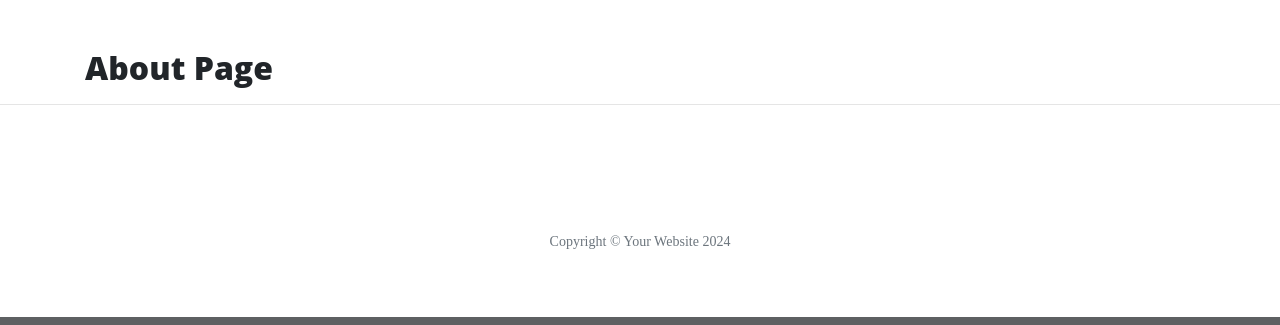
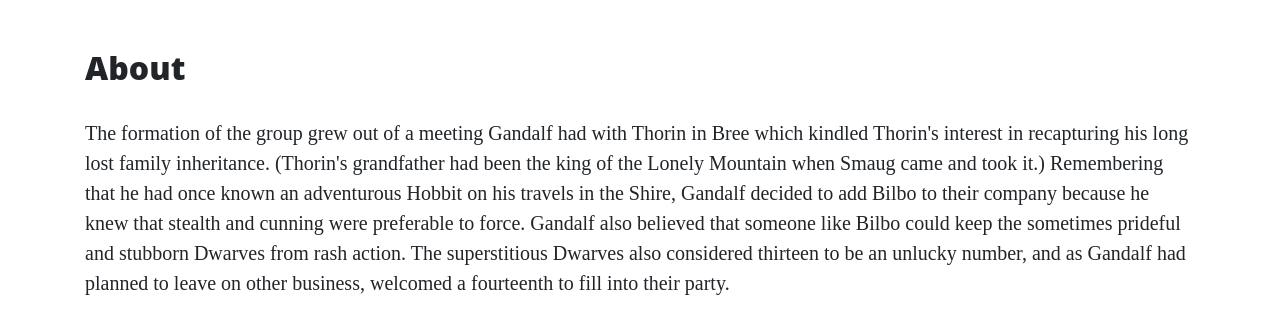
Before and after one commit to XOZANAYKUT/thorinn, a Flask app: page /about in a window 1280 px wide. Shown: the part 629-954 px from the top of the page. Run offline with Flask 3, Linux system fonts and the light colour scheme; some libraries are stand-ins or nearby versions.

Commit message:
create about.html,base.html,careers.html,contact.html,index.html and bootsrap templates

```diff
--- a/run.py
+++ b/run.py
@@ -12,17 +12,17 @@ def index():
 
 @app.route("/about")
 def about():
-    return render_template("about.html")
+    return render_template("about.html", page_title="About")
 
 
 @app.route("/contact")
 def contact():
-    return render_template("contact.html")
+    return render_template("contact.html", page_title="Contact")
 
 
 @app.route("/careers")
 def careers():
-    return render_template("careers.html")
+    return render_template("careers.html", page_title="Careers")
 
 
 if __name__ == "__main__":
--- a/templates/about.html
+++ b/templates/about.html
@@ -1,4 +1,44 @@
 {% extends "base.html" %}
 {% block content %}
-<h2>About Page</h2>
+    <h2>{{ page_title }}</h2>
+    <p>
+        The formation of the group grew out of a meeting Gandalf had with Thorin in Bree which kindled Thorin's interest in
+		recapturing his long lost family inheritance. (Thorin's grandfather had been the king of the Lonely Mountain when
+		Smaug came and took it.) Remembering that he had once known an adventurous Hobbit on his travels in the Shire,
+		Gandalf decided to add Bilbo to their company because he knew that stealth and cunning were preferable to force.
+		Gandalf also believed that someone like Bilbo could keep the sometimes prideful and stubborn Dwarves from rash
+		action. The superstitious Dwarves also considered thirteen to be an unlucky number, and as Gandalf had planned to
+		leave on other business, welcomed a fourteenth to fill into their party.
+    </p>
+
+    <div class="row featurette">
+        <div class="col-md-7">
+            <h3>Thorin Oakenshield</h3>
+			<p>
+				In the year TA 2746, Thorin II was born to Dwarven prince Thráin II in the mountain city of The Lonely Mountain.
+				Early in his youth, he and the other Dwarves of the Lonely Mountain were forced to flee by the dragon Smaug in TA
+				2770. While in exile, he quickly grew to become a capable warrior. This was demonstrated when he participated in the
+				Battle of Azanulbizar in TA 2799. He marched with one of the Dwarven armies beneath the East-gate of Moria. At some
+				point in the fighting, his shield broke, and using an oaken tree branch found on the floor as a shield, he gained
+				the epithet "Oakenshield," which would remain with him even in death.
+			</p>
+        </div>
+        <div class="col-md-5">
+            <img src="https://vignette.wikia.nocookie.net/lotr/images/3/3f/ThorinBIG.jpg" alt="">
+        </div>
+    </div>
+
+    <div class="row featurette">
+        <div class="col-md-5">
+            <img src="https://vignette.wikia.nocookie.net/lotr/images/b/b4/The-Hobbit-Fili-and-Kili.jpg" alt="">
+        </div>
+        <div class="col-md-7">
+            <h3>Fili and Kili</h3>
+			<p>
+				Fíli and Kíli were nephews of Thorin, who was the elder brother of their mother Dís. They were also nephews of
+				Frerin, grandsons of Thráin II, and great-grandsons of Thrór. Fíli's most distinguishing feature was his long nose,
+				the longest of any of the Dwarves in Thorin's company.
+			</p>
+        </div>
+    </div>
 {% endblock %}
--- a/templates/base.html
+++ b/templates/base.html
@@ -1,23 +1,20 @@
 <!DOCTYPE html>
 <html lang="en">
-
 <head>
     <meta charset="UTF-8">
     <meta name="viewport" content="width=device-width, initial-scale=1.0">
     <meta http-equiv="X-UA-Compatible" content="ie=edge">
-    <link rel="stylesheet" href="{{ url_for('static', filename='vendor/bootstrap/css/bootstrap.min.css') }}">
-    <link rel="stylesheet" href="{{ url_for('static', filename='css/clean-blog.min.css') }}">
+    <link rel="stylesheet" href="{{ url_for('static', filename='vendor/bootstrap/css/bootstrap.min.css') }}" type="text/css">
+    <link rel="stylesheet" href="{{ url_for('static', filename='css/clean-blog.min.css') }}" type="text/css">
+    <link rel="stylesheet" href="{{ url_for('static', filename='css/style.css') }}" type="text/css">
     <title>Hello Flask</title>
 </head>
-
 <body>
 
 	<nav class="navbar navbar-expand-lg navbar-light fixed-top" id="mainNav">
 		<div class="container">
 			<a class="navbar-brand" href="{{ url_for('index') }}">Thorin &amp; Company</a>
-            <button class="navbar-toggler navbar-toggler-right" type="button" data-toggle="collapse"
-                data-target="#navbarResponsive" aria-controls="navbarResponsive" aria-expanded="false"
-                aria-label="Toggle navigation">
+			<button class="navbar-toggler navbar-toggler-right" type="button" data-toggle="collapse" data-target="#navbarResponsive" aria-controls="navbarResponsive" aria-expanded="false" aria-label="Toggle navigation">
 	        Menu
 	        <i class="fas fa-bars"></i>
 	      </button>
@@ -41,8 +38,7 @@
 	</nav>
 
 	<!-- Page Header -->
-    <header class="masthead"
-        style="background-image: url('https://pre00.deviantart.net/9ae0/th/pre/f/2013/275/8/f/the_hobbit__thorin_and_company_by_art_calavera-d5nay7b.png')">
+	<header class="masthead" style="background-image: url('https://pre00.deviantart.net/9ae0/th/pre/f/2013/275/8/f/the_hobbit__thorin_and_company_by_art_calavera-d5nay7b.png')">
 		<div class="overlay"></div>
 		<div class="container">
 			<div class="row">
@@ -115,5 +111,4 @@
     </script>
 
 </body>
-
 </html>
--- a/templates/careers.html
+++ b/templates/careers.html
@@ -1,4 +1,4 @@
 {% extends "base.html" %}
 {% block content %}
-<h2>Come Work With Us!</h2>
+    <h2>{{ page_title }}</h2>
 {% endblock %}
--- a/templates/contact.html
+++ b/templates/contact.html
@@ -1,4 +1,4 @@
 {% extends "base.html" %}
 {% block content %}
-<h2>Contact Us</h2>
+    <h2>{{ page_title }}</h2>
 {% endblock %}
```
Also changed, not shown: templates/index.html (+4 -8 lines). Lines whose indentation alone changed are shown as unchanged.
